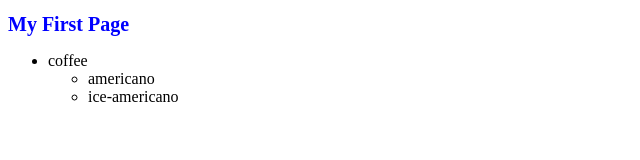
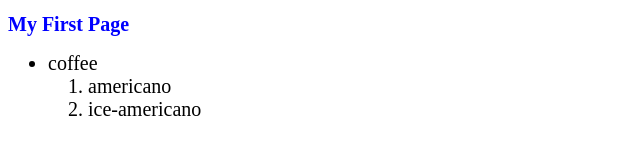
Before and after one commit to zkzk8504/zkzk8504.github.io, a plain HTML site: page index.html in a window 1280 px wide. Shown: the whole page, without its empty margins (0-640 px from the left). Drawn offline with Linux system fonts and the light colour scheme.

Commit message:
add index.html

```diff
--- a/index.html
+++ b/index.html
@@ -5,16 +5,17 @@
         h1 {color: blue;
             font-size: 20px;
         }
+        ul li{font-size: 20px}
         </style>
     </head>
 <body>
     <h1>My First Page</h1>
     <ul>
         <li>coffee</li>
-            <ul>
+            <ol>
                 <li>americano</li>
                 <li>ice-americano</li>
-            </ul>
+            </ol>
     </ul>
 </body>
 </html>
```
